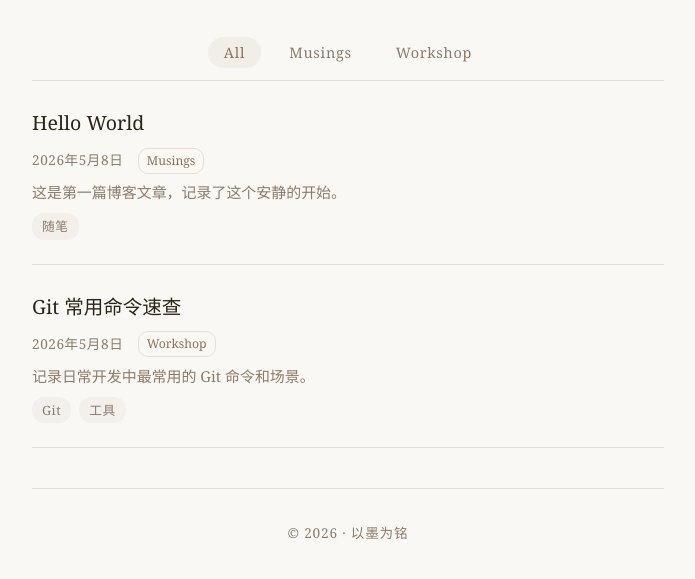
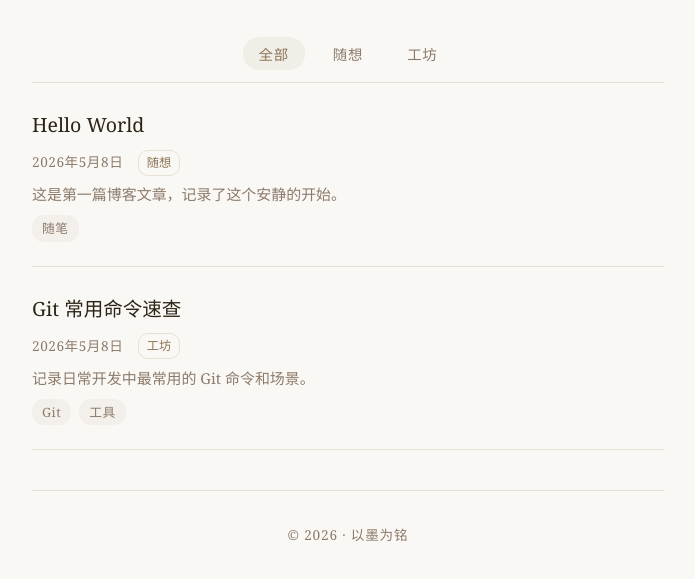
Before and after one commit to konn-submarine-bu/konn-submarine-bu.github.io, a plain HTML site: page index.html in a window 1280 px wide. Shown: the part 267-846 px from the top of the page, without its empty margins (292-987 px from the left). Drawn offline with nearby package versions, Linux system fonts and the light colour scheme.

Commit message:
Revert categories back to Chinese

```diff
--- a/index.html
+++ b/index.html
@@ -28,9 +28,9 @@
           <p class="hero-subtitle">以简约之笔，记浮世之思。</p>
         </div>
         <nav class="category-tabs" id="category-tabs">
-          <button class="cat-tab active" data-cat="all">All</button>
-          <button class="cat-tab" data-cat="Musings">Musings</button>
-          <button class="cat-tab" data-cat="Workshop">Workshop</button>
+          <button class="cat-tab active" data-cat="all">全部</button>
+          <button class="cat-tab" data-cat="随想">随想</button>
+          <button class="cat-tab" data-cat="工坊">工坊</button>
         </nav>
         <div class="post-list" id="post-list">
           <p class="loading">载入中...</p>
--- a/posts/index.json
+++ b/posts/index.json
@@ -3,7 +3,7 @@
     "title": "Hello World",
     "slug": "hello-world",
     "date": "2026-05-08",
-    "category": "Musings",
+    "category": "随想",
     "tags": ["随笔"],
     "excerpt": "这是第一篇博客文章，记录了这个安静的开始。"
   },
@@ -11,7 +11,7 @@
     "title": "Git 常用命令速查",
     "slug": "git-cheatsheet",
     "date": "2026-05-08",
-    "category": "Workshop",
+    "category": "工坊",
     "tags": ["Git", "工具"],
     "excerpt": "记录日常开发中最常用的 Git 命令和场景。"
   }
```
Also changed, not shown: posts/git-cheatsheet.md (+1 -1 lines), posts/hello-world.md (+1 -1 lines).
